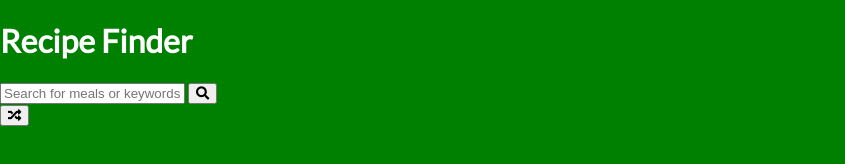
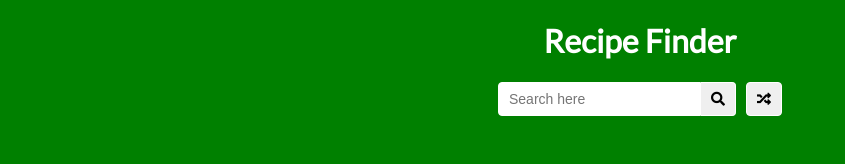
Before and after one commit to PaskoM/js_recipe_finder_practise, a plain HTML site: page index.html in a window 1280 px wide. Shown: the whole page, without its empty margins (0-845 px from the left). Drawn offline with Linux system fonts and the light colour scheme.

Commit message:
search bar

```diff
--- a/index.html
+++ b/index.html
@@ -15,7 +15,7 @@
           <input
             type="text"
             id="search"
-            placeholder="Search for meals or keywords"
+            placeholder="Search here"
           />
           <button class="search-btn" type="submit">
             <i class="fas fa-search"></i>
--- a/style.css
+++ b/style.css
@@ -10,3 +10,42 @@ body {
     font-family: 'Lato',sans-serif;
     margin: 0;
 }
+
+.container {
+    margin: auto;
+    max-width: 800px;
+    display: flex;
+    flex-direction: column;
+    align-items: center;
+    justify-content: center;
+    text-align: center;
+}
+
+.flex {
+    display: flex;
+}
+
+input,
+button {
+    border: 1px solid #ffffff;
+    border-top-left-radius: 4px;
+    border-bottom-left-radius: 4px;
+    font-size: 14px;
+    padding: 8px 10px;
+    margin: 0;
+}
+
+.search-btn {
+    cursor: pointer;
+    border-left: 0;
+    border-radius: 0;
+    border-top-right-radius: 4px;
+    border-bottom-right-radius: 4px;
+}
+
+.random-btn {
+    cursor: pointer;
+    margin-left: 10px;
+    border-top-right-radius: 4px;
+    border-bottom-right-radius: 4px;
+}
```
